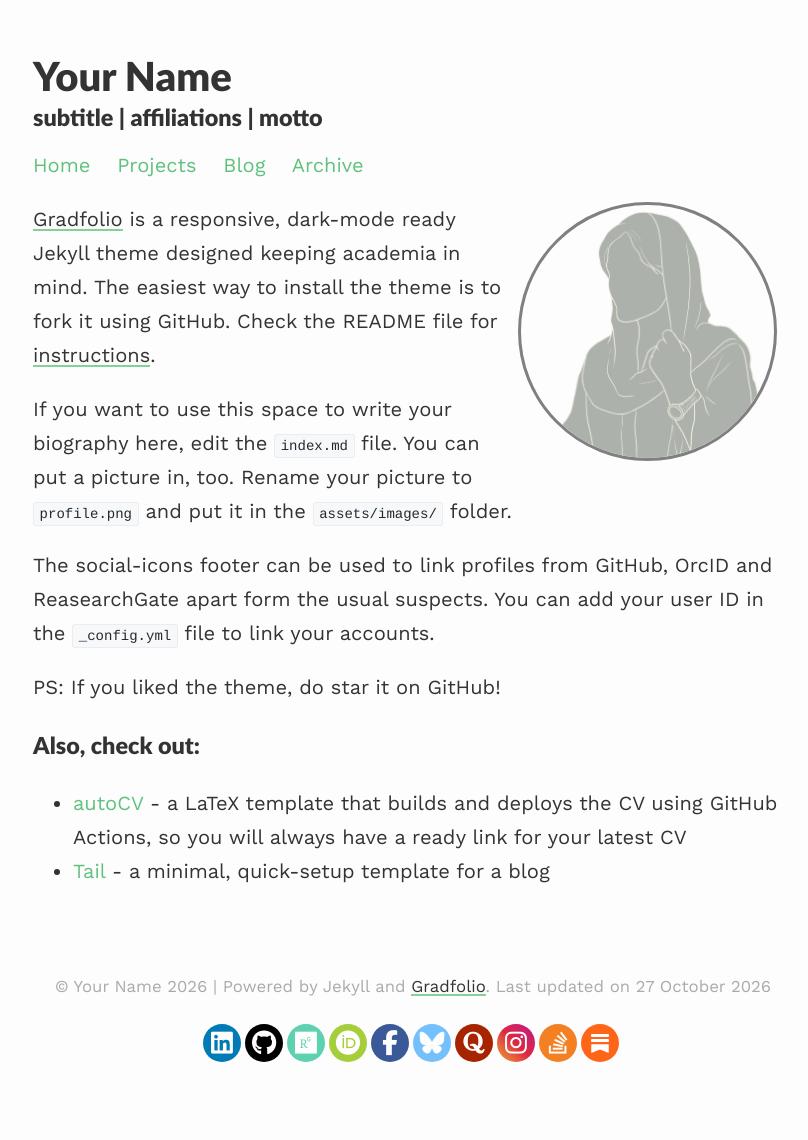
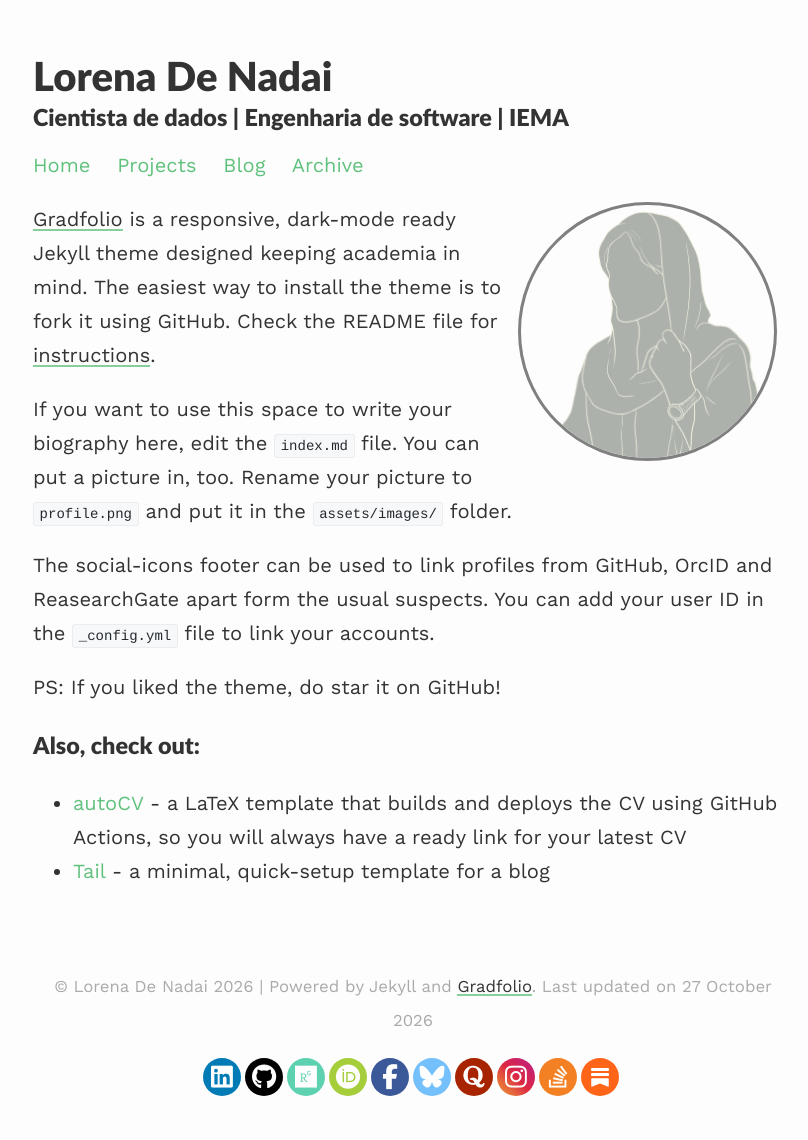
Before and after one commit to denadaiLorena/denadaiLorena.github.io, a Jekyll site: the page built from index.md, in a window 1280 px wide. Shown: the whole page, without its empty margins (227-1035 px from the left). Built offline with Jekyll 4.4.1, drawn with Linux system fonts in a browser that asks for light colours; before the commit the page ends 1106 px from its top, so only the background shows below that.

Commit message:
Update site title and social media links
Updated personal information in the site configuration.

```diff
--- a/_config.yml
+++ b/_config.yml
@@ -1,7 +1,7 @@
 ### your site title here
 
-title: Your Name
-description: subtitle | affiliations | motto
+title: Lorena De Nadai
+description: Cientista de dados | Engenharia de software | IEMA
 
 baseurl:
 url: https://denadailorena.github.io
@@ -13,9 +13,9 @@ permalink: /blog/:year/:title/
 paginate_path: /blog/page:num/
 
 # Social media links in footer
-linkedin: "#"
+linkedin: "www.linkedin.com/in/lorena-denadai-17a39037b"
 stackoverflow: "#"
-github: "#"
+github: "https://github.com/denadaiLorena"
 researchgate: "#"
 orcid: "#"
 quora: "#"
```
